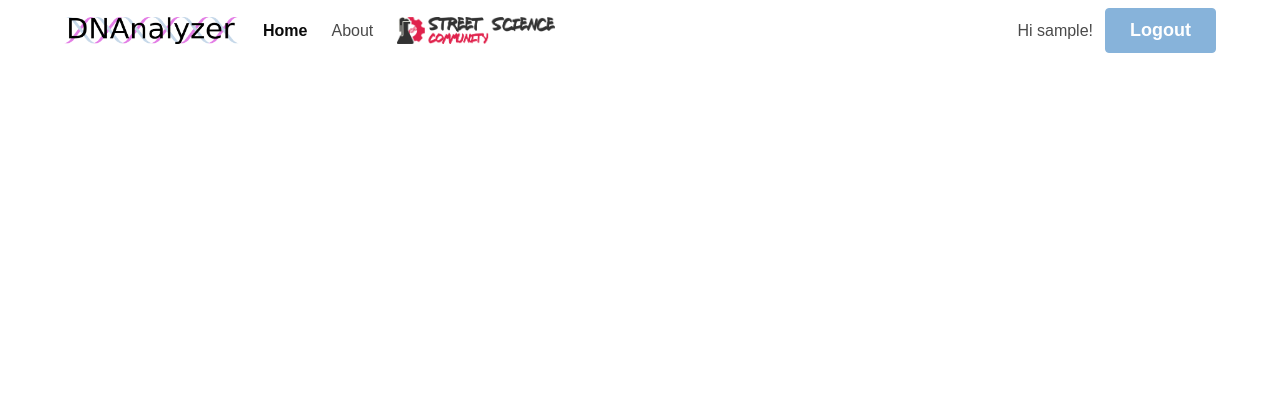
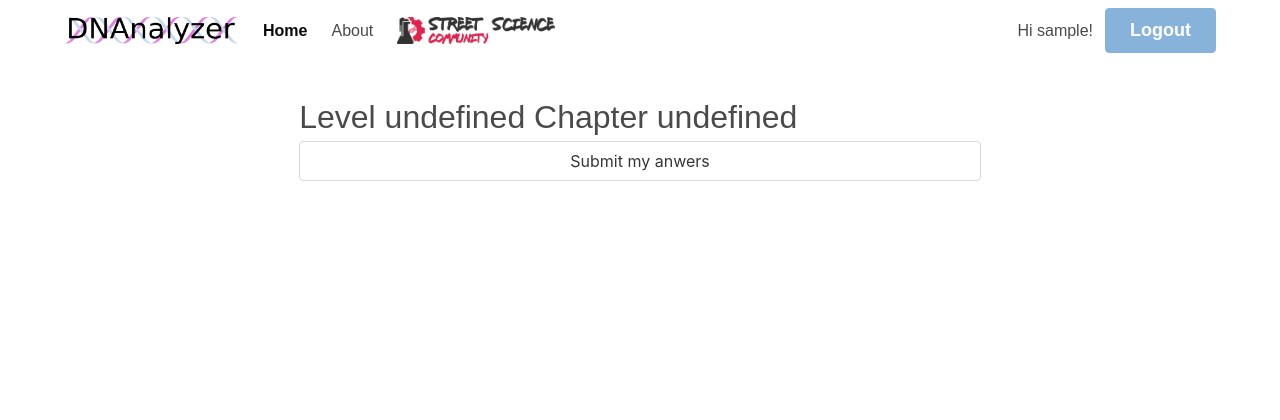
Before and after one commit to StreetScienceCommunity/DNAnalyzer, a Flask app: page /quiz/1 in a window 1280 px wide. Shown: the top 420 px of the page. Run offline with Flask 2, Linux system fonts and the light colour scheme; the visitor is signed in with stand-in values (Sample User, id 1); data comes from the database, SQL or seed files in the repository; data that the repository does not hold is empty; parts of the project's set-up code (start-up, migrations or seed data) failed here and were passed over; some libraries are stand-ins or nearby versions.

Commit message:
style change and added submit view

```diff
--- a/dnapi/routes/main.py
+++ b/dnapi/routes/main.py
@@ -105,6 +105,24 @@
     """
     questions = Question.query.filter_by(chapter_id=chapter_id).order_by(Question.id).all()
     questions = questions_schema.dump(questions)
-    data = jsonify(questions)
-    # print(questions)
-    return render_template("games/quiz.html", questions=questions, q_len= len(questions))
+    chapter = Chapter.query.get(chapter_id)
+    chapter = chapter_schema.dump(chapter)
+    return render_template("games/quiz.html", questions=questions, q_len= len(questions), chapter=chapter)
+
+@bp.route('/quiz/<chapter_id>/submit', methods=['POST'])
+@login_required
+def quiz_submit(chapter_id):
+    """
+    function for receiving quiz answers
+    @param chapter_id: the chapter id for showing related quiz questions
+    @return: show result
+    """
+
+    form = request.form
+    print(form)
+    print(form.get('1'))
+    questions = Question.query.filter_by(chapter_id=chapter_id).order_by(Question.id).all()
+    questions = questions_schema.dump(questions)
+    chapter = Chapter.query.get(chapter_id)
+    chapter = chapter_schema.dump(chapter)
+    return render_template("games/quiz.html", questions=questions, q_len= len(questions), chapter=chapter)
--- a/dnapi/static/css/styles.css
+++ b/dnapi/static/css/styles.css
@@ -261,18 +261,21 @@
 
 /* quiz START */
 .quiz{
-	margin: 1rem 3rem;
-	/*background-color: #00b89c;*/
+	margin: 2rem 0;
+	/*background-color: #F5F5F5;*/
 }
 
+.quiz_title{
+	font-size: 2rem;
+
+}
 .quiz_text{
-	margin: auto 5rem;
-	text-align: center;
+
 }
 
 .q_title{
-	margin: 2rem 0;
-	font-size: 2rem;
+	margin: 1rem 0;
+	font-size: 1.25rem;
 	color: #2E3971;
 
 }
--- a/dnapi/templates/games/quiz.html
+++ b/dnapi/templates/games/quiz.html
@@ -2,18 +2,18 @@
 
 {% block body %}
 
-<div class="WTF"></div>
-<div class="quiz" id="quiz">
-
+<div class="quiz_wrapper columns is-centered">
+        <div class="quiz column is-three-fifths" id="quiz">
+        </div>
 </div>
-
 <script>
     $(document).ready(function () {
-        let myHTML = "";
         let questions = {{questions | tojson}};
-        console.log(questions)
-        console.log(questions[0].title)
+        let chapter = {{chapter| tojson}};
+        let myHTML = `<form action="/quiz/${chapter.id}/submit" method="post">`;
+        myHTML += `<p class="quiz_title">Level ${chapter.level_id} Chapter ${chapter.id}</p>`;
         for (let i = 0; i < questions.length; i++) {
+            myHTML += '<hr>'
             myHTML += '<div class="quiz_text">';
             myHTML += `<h1 class="q_title">${questions[i].title}</h1>`;
             myHTML += `<p class="q_points">${questions[i].point}Pts</p>`;
@@ -34,7 +34,10 @@
                 for (; k < questions.length && questions[k].type==cur_type; k++) {
                     myHTML += `<tr><td>${questions[k].description}</td>`;
                     for (let j = 0; j < choices.length; j++){
-                        myHTML += '<td> <label class="checkbox"><input type="checkbox">&nbsp;</label></td>';
+                        if(cur_type=="grid")
+                            myHTML += '<td> <label class="checkbox"><input type="checkbox" name="${questions[k].id}">&nbsp;</label></td>';
+                        else
+                            myHTML += '<td> <label class="checkbox"><input type="radio" name="${questions[k].id}">&nbsp;</label></td>';
                     }
                     myHTML += `</tr>`;
                 }
@@ -45,7 +48,7 @@
                 if(questions[i].type=="choose one"){
                     for (let j = 0; j < choices.length; j++) {
                         myHTML += `<div class="radio_wrapper wrapper">
-                                    <input type="radio"  name="${questions[i].id}" id="${choices[j].id}">
+                                    <input type="radio"  name="${questions[i].id}" id="${choices[j].id}" value="${choices[j].id}">
                                     <label for="${choices[j].id}" class="choice_text"> ${choices[j].content} </label>
                                 </div>`;
                     }
@@ -53,7 +56,7 @@
                     console.log("hit")
                     for (let j = 0; j < choices.length; j++) {
                         myHTML += `<div class="checkbox_wrapper wrapper">
-                                    <input type="checkbox"  name="${questions[i].id}" class="check" id="${choices[j].id}">
+                                    <input type="checkbox"  name="${questions[i].id}" class="check" id="${choices[j].id}" value="${choices[j].id}">
                                     <label for="${choices[j].id}" class="choice_text"> ${choices[j].content} </label>
                                 </div>`;
                     }
@@ -61,26 +64,9 @@
                 myHTML += '</div>';
             }
         }
+        myHTML += `<button type="submit" class="button is-fullwidth"> Submit my anwers</button></form>`
         $('#quiz').html(myHTML);
     });
-    $(document).on('click', '.checkbox_wrapper', function () {
-        if ($(this).children('input:nth-child(1)').is(':checked')) {
-            $(this).children('input:nth-child(1)').prop('checked', false);
-            $(this).css('background', '#E5E8EE');
-        } else {
-            $(this).children('input:nth-child(1)').prop('checked', true);
-            $(this).css('background', '#95D6A2');
-        }
-    });
-    // $('.check').click(function () {
-    //
-    //     if ($(this).is(':checked') == true) {
-    //          $(this).parent().css('background', '#95D6A2');
-    //     }
-    //     else{
-    //         $(this).parent().css('background', '#E5E8EE');
-    //     }
-    // });
 </script>
 
 
```
Also changed, not shown: other parts of dnapi/static/css/styles.css (+0 -54 lines), dnapi/models/all_models.py (+10 -1 lines).
